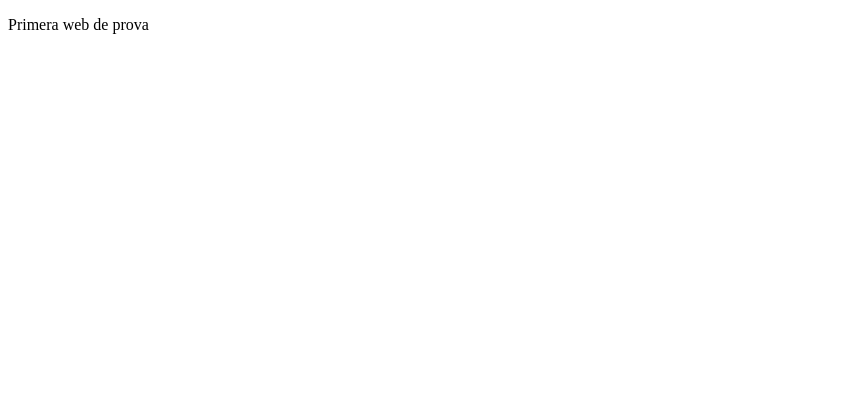
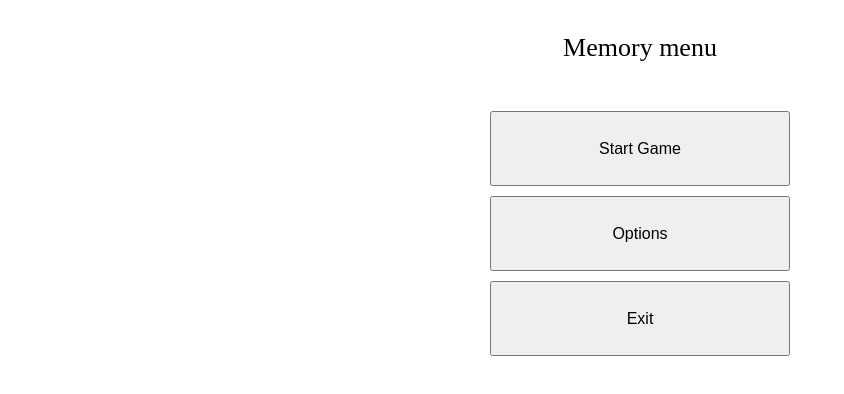
Before and after one commit to u1974749/p_individual, a plain HTML site: page index.html in a window 1280 px wide. Shown: the whole page, without its empty margins (0-844 px from the left). Drawn offline with Linux system fonts and the light colour scheme; files that its build step writes are made by us from their sources.

Commit message:
Modificacion de indice
p2

```diff
--- a/index.html
+++ b/index.html
@@ -1,9 +1,22 @@
 <!DOCTYPE html>
 <html>
 	<head>
-		<title>Pràctica individual 1</title>
+		<link rel="stylesheet" href="./styles/main.css">
+		<script src="./js/loader.js"></script>
+		<script src="./js/game_info.js"></script>
+		<script src="./js/menu_controller.js"></script>
+		<title> My first game - Menu </title>
 	</head>
 	<body>
-		<p>Primera web de prova</p>
+		<p class="menu-object" id="title">Memory menu</p>
+		<button class="menu-object" onclick="start_game()">
+			Start Game
+		</button>
+		<button class="menu-object" onclick="options()">
+			Options
+		</button>
+		<button class="menu-object" onclick="exit()">
+			Exit
+		</button>
 	</body>
 </html>
```
